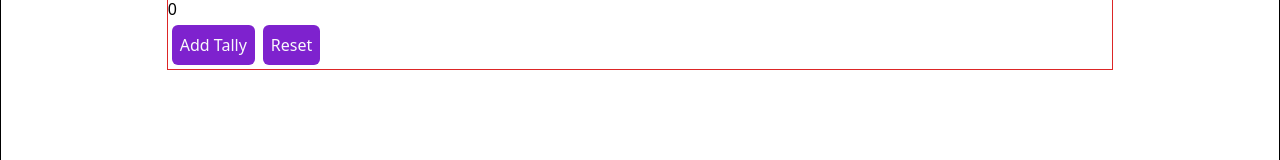
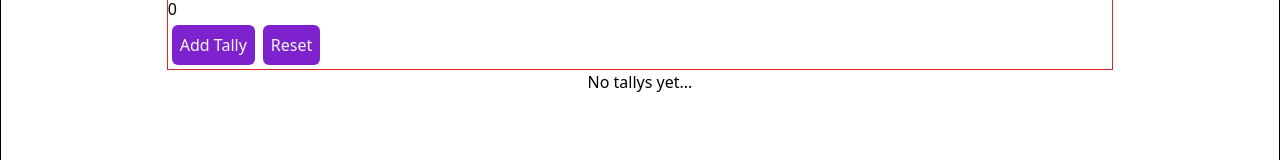
Before and after one commit to arcrad/tally_time, a React (Vite) app: page / in a window 1280 px wide. Shown: the part 173-333 px from the top of the page. Built offline with nearby package versions, Linux system fonts and the light colour scheme.

Commit message:
fixed "no tallys yet" logic

```diff
--- a/src/components/TallyList.tsx
+++ b/src/components/TallyList.tsx
@@ -12,7 +12,7 @@ function TallyList({
 	return (
 		<div className="">
 			{
-				tallyRecords && tallyRecords[currentRecordIndex] && tallyRecords[currentRecordIndex].length === 0 ?
+				tallyRecords && tallyRecords[currentRecordIndex] && tallyRecords[currentRecordIndex].tallySet.length === 0 ?
 					<span>No tallys yet...</span>
 					:
 					<ul className="tallyList">
```
